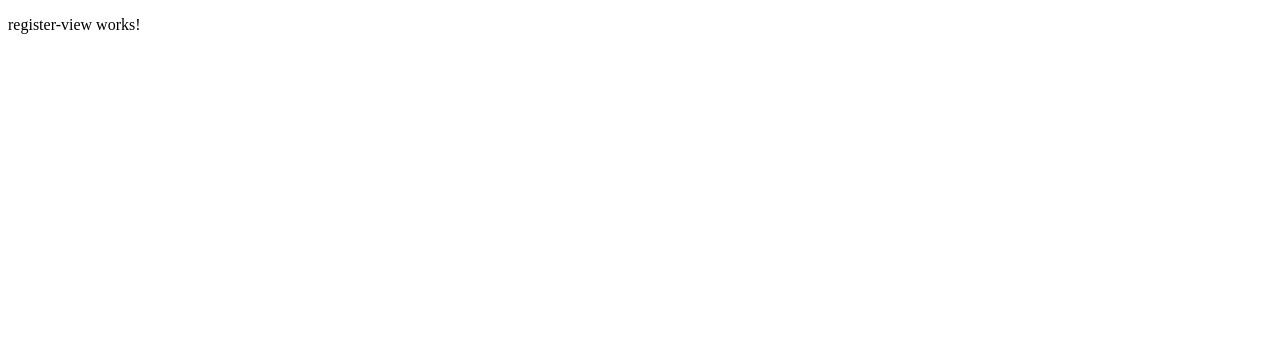
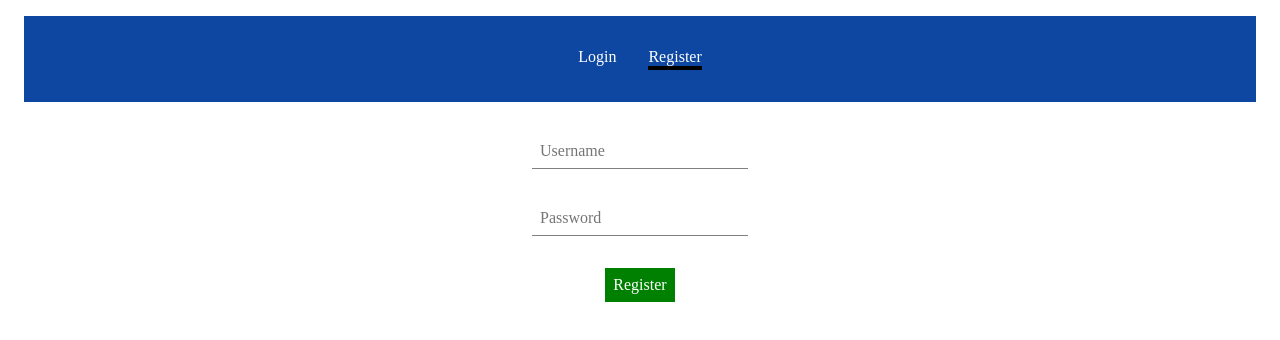
Before and after one commit to AlejandroTorresDEV/api-todo-trello, an Angular app: page /register in a window 1280 px wide. Shown: the top 340 px of the page. Built offline with nearby package versions, Linux system fonts and the light colour scheme.

Commit message:
Creadas rutas funcionales con login y register

```diff
--- a/src/app/navbar/navbar.component.scss
+++ b/src/app/navbar/navbar.component.scss
@@ -0,0 +1,15 @@
+nav {
+    padding: 1em;
+    margin: 1em;
+    display: flex;
+    justify-content: center;
+    background:#0d47a1    ;
+    a {
+      color: white;
+      margin: 1em;
+      text-decoration: none;
+    }
+    .active {
+      border-bottom: solid 4px black;
+    }
+  }
--- a/src/app/register-view/register-view.component.html
+++ b/src/app/register-view/register-view.component.html
@@ -1,3 +1,8 @@
-<p>
-  register-view works!
-</p>
+<app-navbar></app-navbar>
+
+<form (submit)="register()">
+  <input type="text" placeholder="Username" [(ngModel)]="username" name="username" />
+  <input type="password" placeholder="Password" [(ngModel)]="password" name="password" /> <input type="submit" value="Register" />
+  <div *ngIf="error">{{ error | json }}</div>
+  <div *ngIf="valid">Registered! <button routerLink="/board">Go to board</button></div>
+</form>
--- a/src/app/register-view/register-view.component.scss
+++ b/src/app/register-view/register-view.component.scss
@@ -0,0 +1,22 @@
+form {
+    display: flex;
+    flex-direction: column;
+    align-items: center;
+    justify-content: center;
+    & > * {
+      max-width: 200px;
+    }
+  }
+
+  input {
+    all: unset;
+    border-bottom: 1px solid grey;
+    margin: 1em 0;
+    padding: 0.5em;
+  }
+
+  [type='submit'] {
+    border: none;
+    background: green;
+    color: white;
+  }
```
